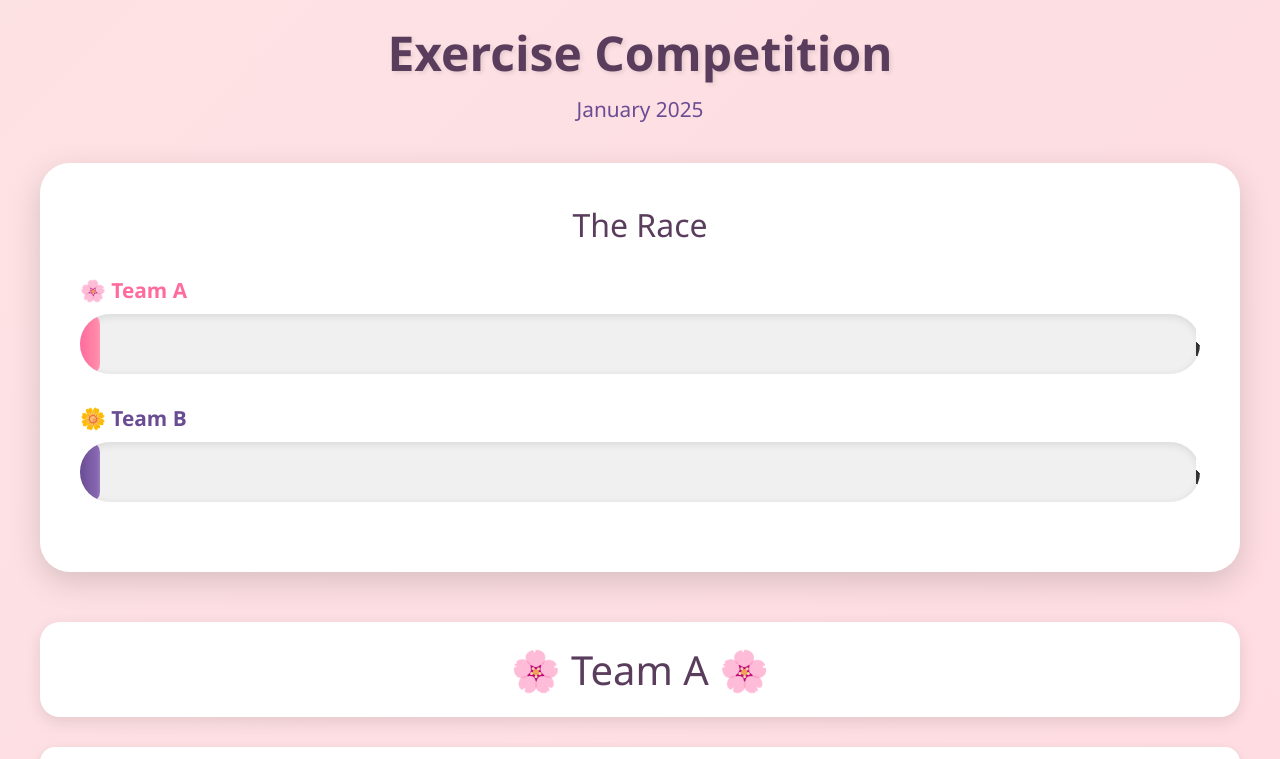
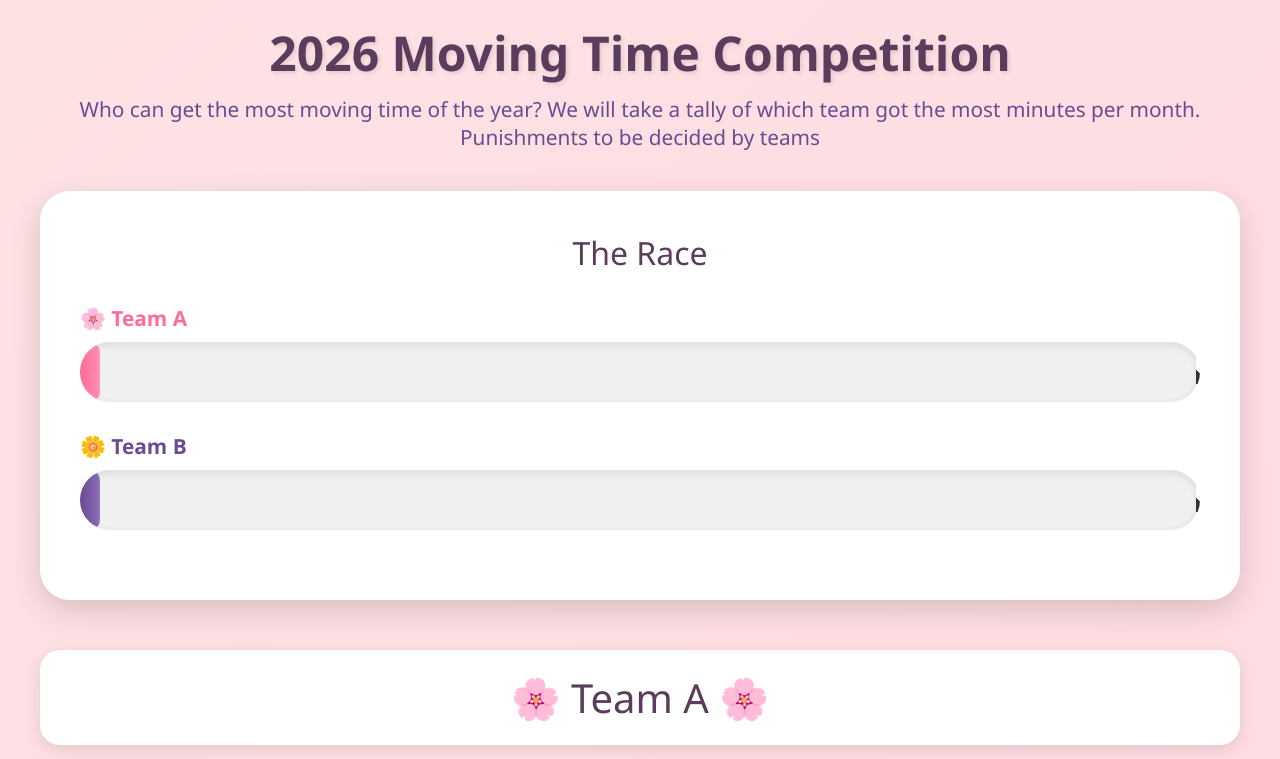
Before and after one commit to ashleycofrin/ashleycofrin.github.io, a plain HTML site: page index.html in a window 1280 px wide. Shown: the top 759 px of the page. Drawn offline with Linux system fonts and the light colour scheme.

Commit message:
Update index.html

```diff
--- a/index.html
+++ b/index.html
@@ -375,8 +375,8 @@
   <div class="clock-container" id="clockContainer"></div>
 
   <div class="header">
-    <h1>Exercise Competition</h1>
-    <div class="month">January 2025</div>
+    <h1>2026 Moving Time Competition</h1>
+    <div class="month">Who can get the most moving time of the year? We will take a tally of which team got the most minutes per month. Punishments to be decided by teams</div>
   </div>
 
   <!-- Team Race -->
```
